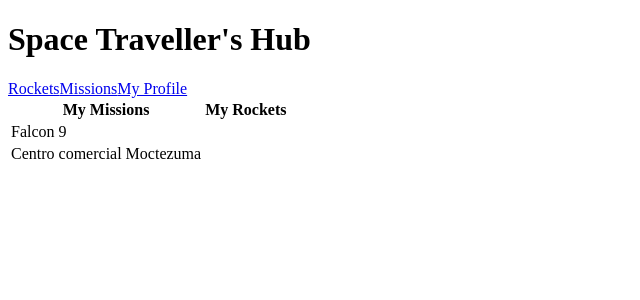
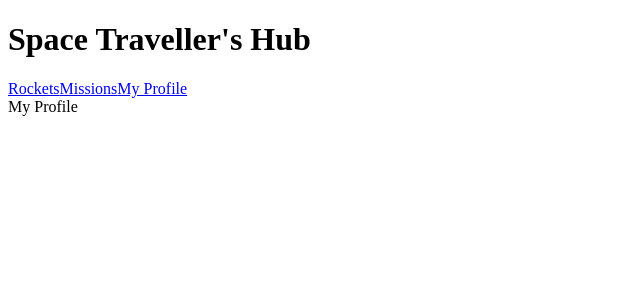
Before and after one commit to OyePriscilla/spacetravellershub, a React (Create React App) app: page /myprofile in a window 1280 px wide. Shown: the top 300 px of the page, without its empty margins (0-640 px from the left). Built offline with nearby package versions, Linux system fonts and the light colour scheme.

Commit message:
Remove table element

```diff
--- a/src/components/myProfile/myProfile.js
+++ b/src/components/myProfile/myProfile.js
@@ -1,18 +1,7 @@
 import React from 'react';
 
 const MyProfile = () => (
-  <table>
-    <tr>
-      <th>My Missions</th>
-      <th>My Rockets</th>
-    </tr>
-    <tr className="missions">
-      <td>Falcon 9</td>
-    </tr>
-    <tr className="rockets">
-      <td>Centro comercial Moctezuma</td>
-    </tr>
-  </table>
+  <div>My Profile</div>
 );
 
 export default MyProfile;
```
